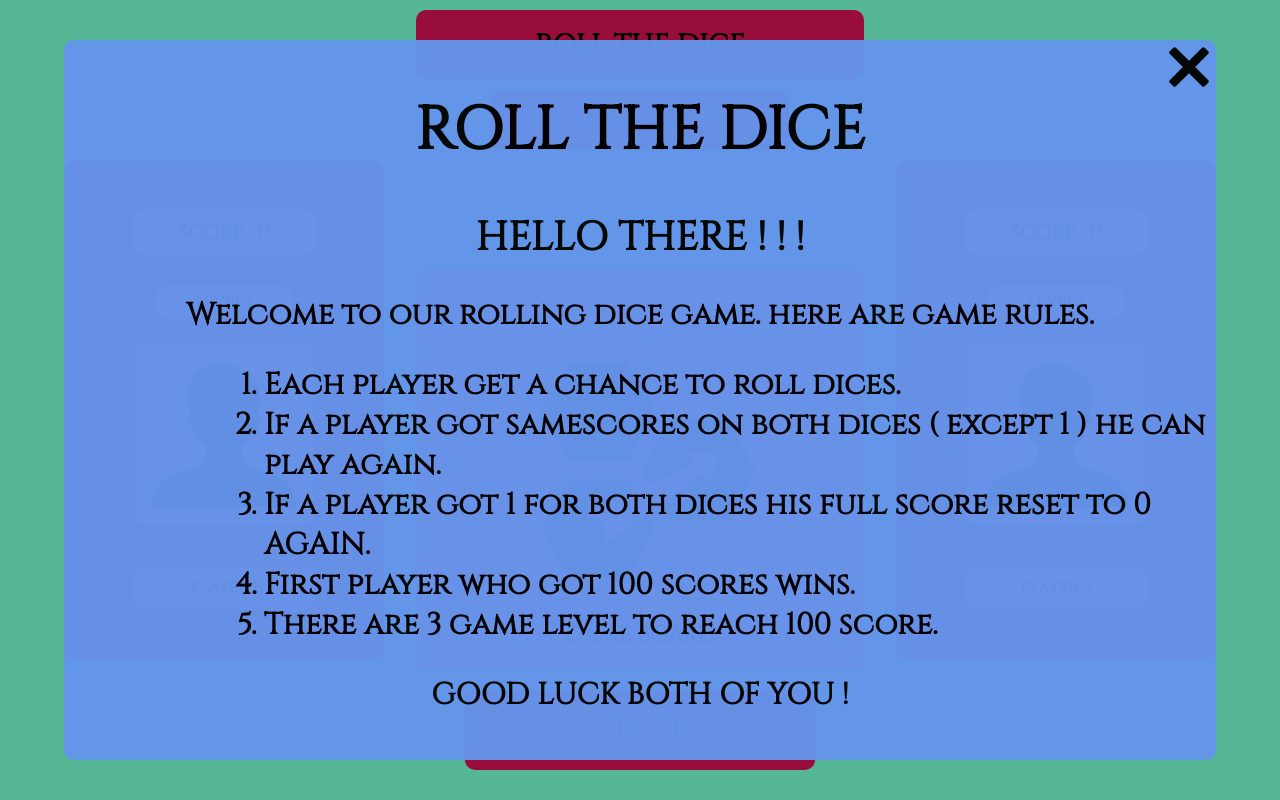
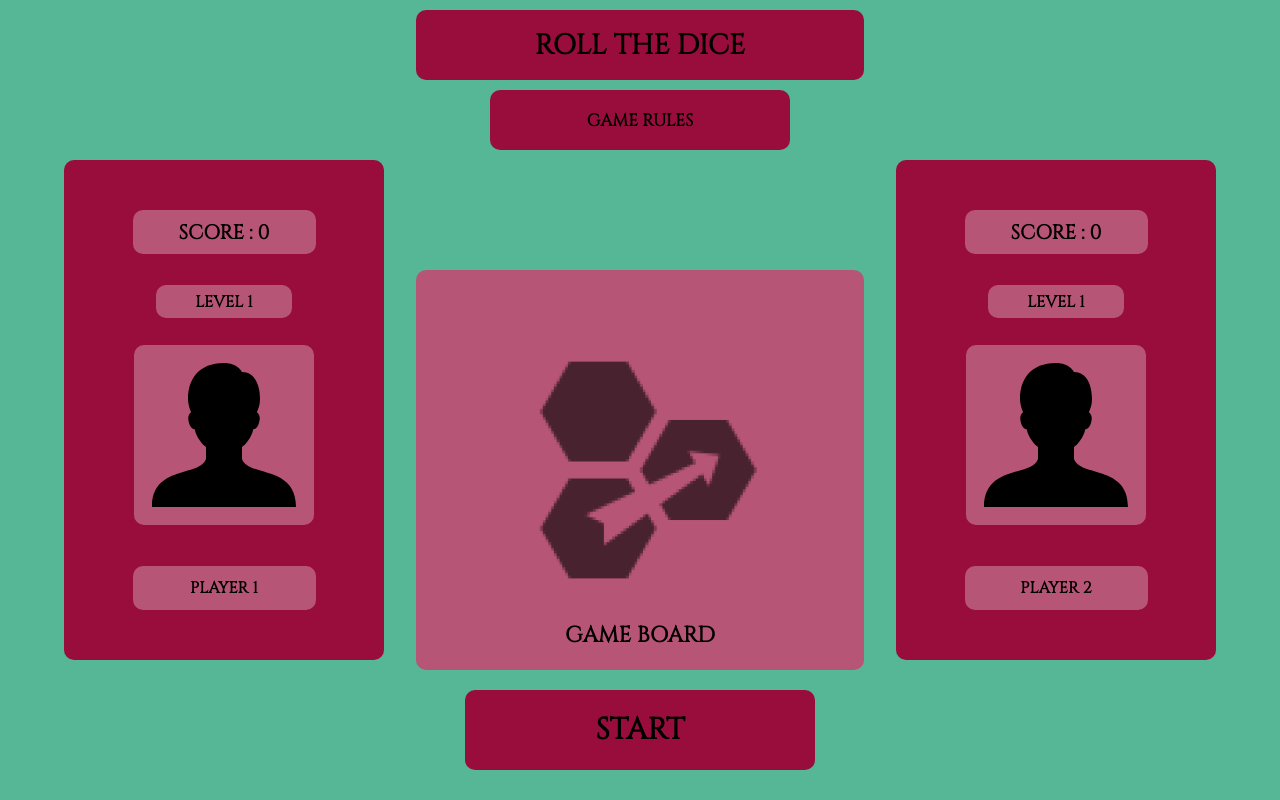
Before and after one commit to CJ-404/RAD-assignment-1, a plain HTML site: page index.html in a window 1280 px wide. Drawn offline with Linux system fonts and the light colour scheme; a web font is replaced by a local one.

Commit message:
remove unneccesary rule

```diff
--- a/index.html
+++ b/index.html
@@ -46,17 +46,16 @@
         <div class="flex_center roll roll2 hidden">ROLL</div>
     </div>
 
-    <div class="welcome">
+    <div class="welcome hidden">
         <img class="close" src="images/Close.svg" alt="close">
         <h1>ROLL THE DICE</h1>
         <h3>HELLO THERE ! ! !</h3>
-        <p>Welcome to our rolling dice game. here are game rules.</p>
+        <p>Welcome to our rolling dice game. Here are the game rules.</p>
         <ol type="1">
             <li>Each player get a chance to roll dices.</li>
             <li>If a player got samescores on both dices ( except 1 ) he can play again.</li>
             <li>If a player got 1 for both dices his full score reset to 0 AGAIN.</li>
             <li>First player who got 100 scores wins.</li>
-            <li>There are 3 game level to reach 100 score.</li>
         </ol>
         <p>GOOD LUCK BOTH OF YOU !</p>
     </div>
--- a/script.js
+++ b/script.js
@@ -57,7 +57,6 @@ function start() {
     score1Tag.innerHTML = "SCORE : 0";
     score2Tag.innerHTML = "SCORE : 0";
     winTag.classList.add("hidden");
-    welcomeTag.classList.remove("hidden");
     closeTag.addEventListener("click", close_rules);
     rulesTag.addEventListener("click", show_rules);
     startTag.addEventListener("click", start_roll);
```
